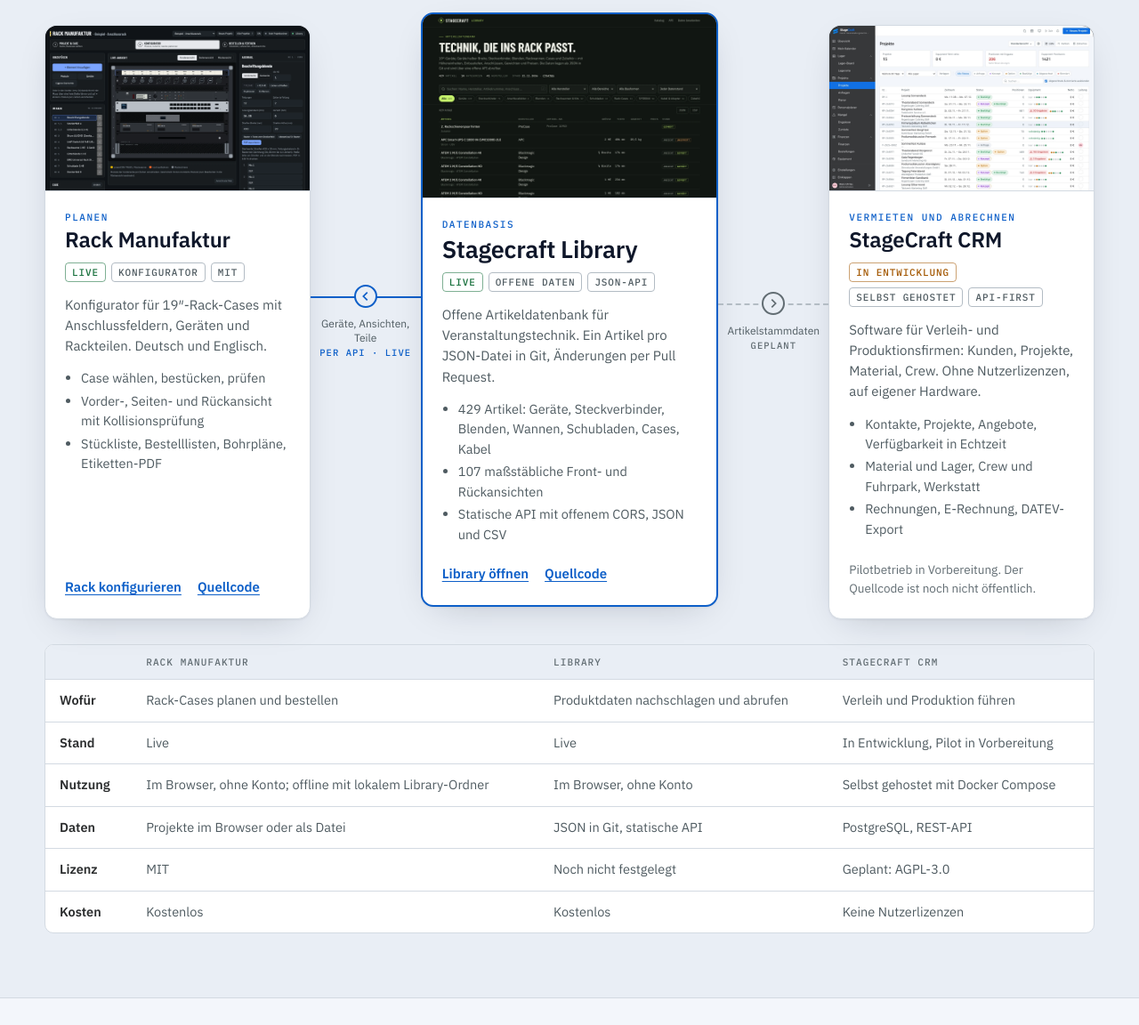
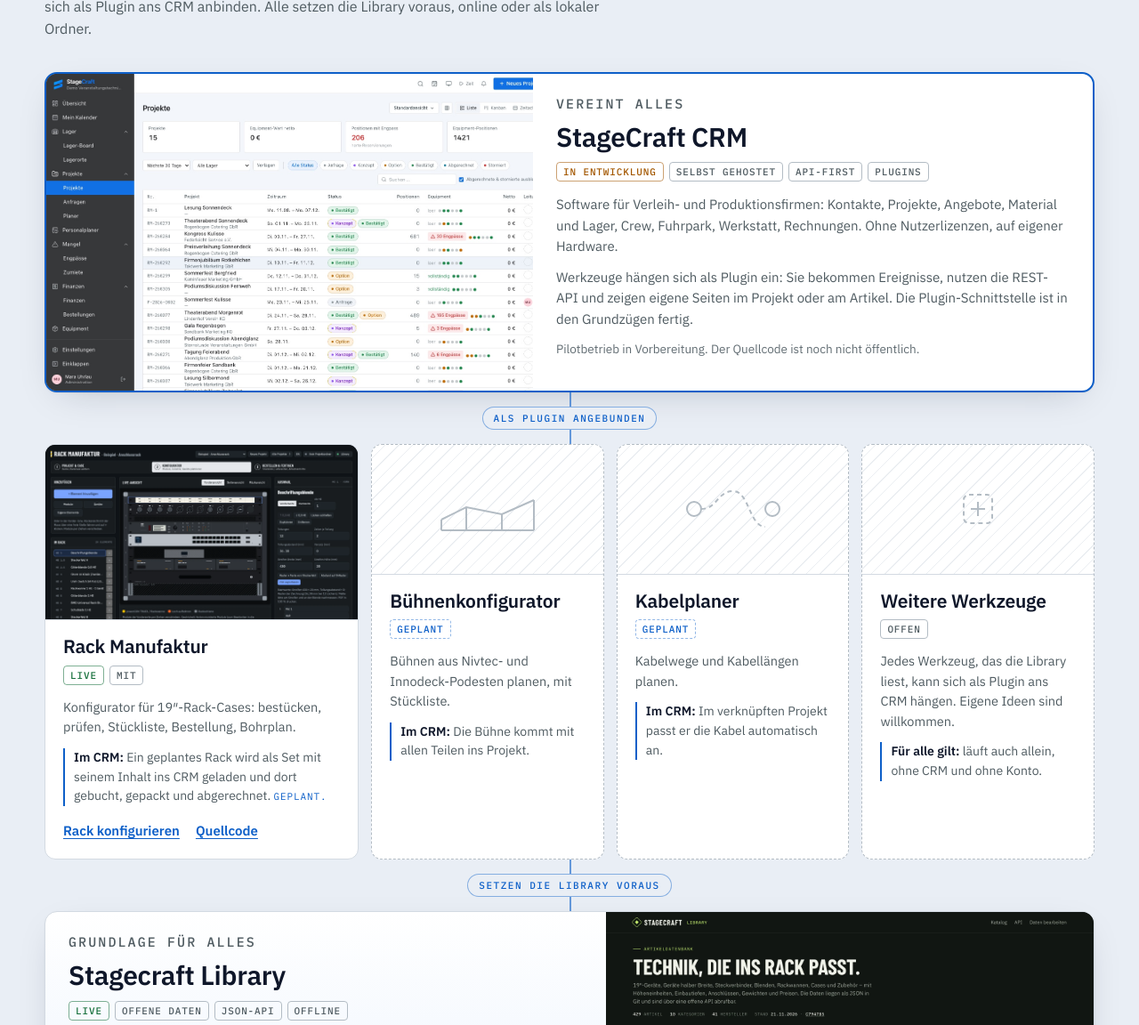
Before and after one commit to StagecraftSolutions/Website, a plain HTML site: page public/index.html in a window 1280 px wide. Shown: the part 1648-2800 px from the top of the page at 89% size. Drawn offline with Linux system fonts and the light colour scheme.

Commit message:
Aufbau: CRM vereint, Werkzeuge als Plugins, Library als Grundlage
- StageCraft CRM oben, darunter die Werkzeuge (Rack Manufaktur live,
  Bühnenkonfigurator Nivtec/Innodeck und Kabelplaner geplant, weitere
  offen), unten die Library, online oder als lokaler Ordner
- Rack-Planungen als Set ins CRM, Kabelplaner im verknüpften Projekt
  (beides als geplant gekennzeichnet)
- Hero-Text, FAQ (CRM nötig? Was ist ein Plugin?) und Fußzeile angepasst,
  Vergleichstabelle entfernt

Co-Authored-By: Claude Opus 5.5 <noreply@anthropic.com>

```diff
--- a/public/index.html
+++ b/public/index.html
@@ -114,48 +114,50 @@ figcaption{font-size:13px;color:var(--faint);margin-top:10px}
 @media (max-width:1000px){.grid{grid-template-columns:repeat(2,1fr)}.checks-head,.side{grid-template-columns:1fr;gap:16px}}
 @media (max-width:520px){.grid{grid-template-columns:1fr}}
 
-/* Projekte: Rack Manufaktur → Library → StageCraft */
+/* Aufbau: CRM oben, Werkzeuge, Library als Grundlage */
 .flowsec{background:var(--panel2)}
-.flow{display:grid;grid-template-columns:1fr 124px 1.12fr 124px 1fr;align-items:stretch;margin-top:8px}
-.node{background:var(--panel);border:1px solid var(--line);border-radius:14px;overflow:hidden;display:flex;flex-direction:column;box-shadow:var(--shadow)}
-.node.hub{border:2px solid var(--accent);transform:translateY(-14px)}
-.node .img{aspect-ratio:16/10;background:#101316;border-bottom:1px solid var(--line);overflow:hidden}
-.node .img img{width:100%;height:100%;object-fit:cover;object-position:left top}
-.node .body{padding:22px 22px 24px;display:flex;flex-direction:column;flex:1}
-.node .role{font:500 11px var(--mono);letter-spacing:.14em;text-transform:uppercase;color:var(--accent);margin:0 0 6px}
-.node h3{font-size:24px;margin-bottom:12px}
-.node.hub h3{font-size:27px}
+.stack{display:flex;flex-direction:column;margin-top:8px}
+.layer{display:grid;grid-template-columns:minmax(0,1fr) minmax(0,1.15fr);background:var(--panel);border:1px solid var(--line);border-radius:14px;overflow:hidden;box-shadow:var(--shadow)}
+.layer .img{background:#101316;overflow:hidden;min-height:260px}
+.layer .img img{width:100%;height:100%;object-fit:cover;object-position:left top}
+.layer .body,.tool .body{padding:24px 26px;display:flex;flex-direction:column}
+.layer.crm{border:2px solid var(--accent)}
+.layer.lib{grid-template-columns:minmax(0,1.15fr) minmax(0,1fr);background:linear-gradient(180deg,var(--panel),var(--accent-soft))}
+.layer.lib .img{order:2}
+.role{font:500 11px var(--mono);letter-spacing:.14em;text-transform:uppercase;color:var(--accent);margin:0 0 6px}
+.layer h3{font-size:30px;margin-bottom:12px}
+.tool h3{font-size:21px;margin-bottom:10px}
 .tags{display:flex;flex-wrap:wrap;gap:6px;margin-bottom:14px}
 .tag{font:500 11px var(--mono);letter-spacing:.08em;text-transform:uppercase;border:1px solid var(--line2);border-radius:4px;padding:3px 7px;color:var(--muted)}
 .tag.live{color:var(--ok);border-color:color-mix(in srgb,var(--ok) 55%,transparent)}
 .tag.dev{color:var(--orange);border-color:color-mix(in srgb,var(--orange) 55%,transparent)}
-.node p{color:var(--muted);margin:0 0 14px;font-size:15px}
-.node ul{margin:0 0 18px;padding-left:18px;color:var(--muted);font-size:14.5px}
-.node ul li{margin-bottom:3px}
-.node .links{margin-top:auto;display:flex;flex-wrap:wrap;gap:8px 18px;font-weight:600;font-size:15px}
-.node .links a{color:var(--accent);text-underline-offset:3px}
-.node .note{font-size:13.5px;color:var(--faint);margin:auto 0 0}
-.link{position:relative;display:flex;flex-direction:column;align-items:center;justify-content:center;gap:10px;padding:0;text-align:center}
-.link .lbl{max-width:112px}
-.link .line{position:relative;width:100%;height:26px;display:grid;place-items:center}
-.link .line:before{content:"";position:absolute;left:0;right:0;top:50%;border-top:2px solid var(--accent)}
-.link.planned .line:before{border-top:2px dashed var(--line2)}
-.link .line svg{position:relative;background:var(--panel2);color:var(--accent);border:2px solid currentColor;border-radius:50%;width:26px;height:26px;padding:4px;box-sizing:border-box}
-.link.planned .line svg{color:var(--faint)}
-.link .lbl{font:12px/1.35 var(--body);color:var(--muted)}
-.link .lbl b{font:500 10.5px var(--mono);letter-spacing:.1em;text-transform:uppercase;color:var(--accent)}
-.link.planned .lbl b{color:var(--faint)}
-@media (max-width:1060px){
-  .flow{grid-template-columns:1fr;max-width:620px;margin-inline:auto}
-  .node.hub{transform:none}
-  .link{flex-direction:row;padding:6px 0;gap:14px}
-  .link .lbl{max-width:none;text-align:left}
-  .link .line{width:26px;height:56px;flex:none}
-  .link .line:before{left:50%;right:auto;top:0;bottom:0;border-top:0;border-left:2px solid var(--accent)}
-  .link.planned .line:before{border-top:0;border-left:2px dashed var(--line2)}
-  .link .line svg{transform:rotate(90deg)}
-  .link .lbl br{display:none}
+.tag.plan{color:var(--accent);border-color:color-mix(in srgb,var(--accent) 45%,transparent);border-style:dashed}
+.layer p,.tool p{color:var(--muted);margin:0 0 12px;font-size:15px}
+.layer .note{font-size:13.5px;color:var(--faint);margin-top:auto}
+.links{margin-top:auto;display:flex;flex-wrap:wrap;gap:8px 18px;font-weight:600;font-size:15px;padding-top:4px}
+.links a{color:var(--accent);text-underline-offset:3px}
+.tools{display:grid;grid-template-columns:1.35fr 1fr 1fr 1fr;gap:14px}
+.tool{background:var(--panel);border:1px solid var(--line);border-radius:12px;overflow:hidden;display:flex;flex-direction:column}
+.tool .img{aspect-ratio:16/9;background:#101316;overflow:hidden;border-bottom:1px solid var(--line)}
+.tool .img img{width:100%;height:100%;object-fit:cover;object-position:left top}
+.tool .ph{aspect-ratio:16/9;display:grid;place-items:center;color:var(--line2);background:repeating-linear-gradient(135deg,transparent 0 10px,color-mix(in srgb,var(--line) 45%,transparent) 10px 11px);border-bottom:1px solid var(--line)}
+.tool.planned,.tool.more{border-style:dashed;border-color:var(--line2)}
+.tool .body{padding:18px 20px 20px;flex:1}
+.tool p{font-size:14.5px}
+.crm-hint{border-left:2px solid var(--accent);padding-left:10px;font-size:14px!important}
+.crm-hint b{color:var(--head);font-weight:600}
+.crm-hint i{color:var(--accent);font-style:normal;font-family:var(--mono);font-size:11px;letter-spacing:.08em;text-transform:uppercase}
+.band{position:relative;height:58px;display:grid;place-items:center}
+.band:before{content:"";position:absolute;left:50%;top:0;bottom:0;width:2px;background:var(--accent);opacity:.6}
+.band span{position:relative;font:500 11px var(--mono);letter-spacing:.14em;text-transform:uppercase;color:var(--accent);background:var(--panel2);padding:5px 12px;border:1px solid color-mix(in srgb,var(--accent) 45%,transparent);border-radius:20px}
+@media (max-width:1060px){.tools{grid-template-columns:1fr 1fr}}
+@media (max-width:760px){
+  .layer,.layer.lib{grid-template-columns:1fr}
+  .layer.lib .img{order:0}
+  .layer .img{min-height:0;aspect-ratio:16/10}
+  .layer h3{font-size:25px}
 }
+@media (max-width:560px){.tools{grid-template-columns:1fr}}
 
 /* Vergleich */
 .tablewrap{margin-top:28px;overflow-x:auto;border:1px solid var(--line);border-radius:10px;background:var(--panel)}
@@ -214,7 +216,7 @@ footer{padding:48px 0 40px}
   <div class="wrap">
     <a class="logo" href="./" aria-label="Stagecraft Solutions, Startseite"><svg class="mark" viewBox="0 0 362 370" aria-hidden="true"><defs><linearGradient id="mk1" x1="0" y1="0" x2="1" y2="1"><stop offset="0" stop-color="#08BFFF"/><stop offset="1" stop-color="#0757FF"/></linearGradient></defs><g fill="url(#mk1)"><path d="M18 105 L344 0 L344 91 Q344 110 326 117 L18 216 Z"/><path d="M18 278 L270 202 Q296 194 270 181 L151 150 L344 169 L344 244 Q344 266 323 273 L18 370 Z"/></g></svg>Stagecraft <small>Solutions</small></a>
     <nav aria-label="Abschnitte">
-      <a href="#projekte">Projekte</a>
+      <a href="#projekte">Aufbau</a>
       <a href="#pruefungen">Prüfungen</a>
       <a href="#offen">Offene Daten</a>
       <a href="#faq">FAQ</a>
@@ -230,7 +232,7 @@ footer{padding:48px 0 40px}
   <div class="wrap">
     <p class="eyebrow">Werkzeuge für Veranstaltungstechnik</p>
     <h1 id="hero-h">Racks planen, die <em>wirklich passen.</em></h1>
-    <p class="lead">Eine offene Datenbank mit Geräten und Rackteilen, ein Konfigurator für 19″-Rack-Cases und eine Software für Verleih und Produktion. Library und Konfigurator sind kostenlos und brauchen kein Konto.</p>
+    <p class="lead">Eine offene Datenbank mit Geräten und Rackteilen als Grundlage. Darauf Werkzeuge wie der Konfigurator für 19″-Rack-Cases, die allein laufen oder als Plugin im StageCraft CRM. Library und Konfigurator sind kostenlos und brauchen kein Konto.</p>
     <div class="btns">
       <a class="btn primary" href="https://rack.stagecraft.solutions/">Rack konfigurieren
         <svg width="16" height="16" viewBox="0 0 16 16" aria-hidden="true"><path d="M3 8h9M8.5 4.5 12 8l-3.5 3.5" fill="none" stroke="currentColor" stroke-width="1.8"/></svg></a>
@@ -257,90 +259,87 @@ footer{padding:48px 0 40px}
   </div>
 </section>
 
-<!-- 3 · Die drei Projekte -->
+<!-- 3 · Aufbau: CRM, Tools, Library -->
 <section id="projekte" class="flowsec" aria-labelledby="pj-h">
   <div class="wrap">
-    <p class="eyebrow">Die drei Projekte</p>
-    <h2 id="pj-h">Drei Werkzeuge, ein Datenbestand.</h2>
-    <p class="sub">Die Rack Manufaktur holt ihre Geräte und Teile aus der Library. Die Library soll auch StageCraft mit Artikelstammdaten versorgen. Jedes Werkzeug lässt sich auch allein nutzen.</p>
+    <p class="eyebrow">Aufbau</p>
+    <h2 id="pj-h">Ein CRM, viele Werkzeuge, eine Library.</h2>
+    <p class="sub">Das StageCraft CRM führt alles zusammen. Die Werkzeuge laufen allein im Browser und lassen sich als Plugin ans CRM anbinden. Alle setzen die Library voraus, online oder als lokaler Ordner.</p>
 
-    <div class="flow">
-      <article class="node">
-        <div class="img"><img src="assets/img/rack-manufaktur-konfigurator.webp" width="2880" height="1800" loading="lazy" alt="Rack Manufaktur: Konfigurator mit Vorderansicht eines bestückten Racks."></div>
+    <div class="stack">
+      <!-- Ebene 1: CRM -->
+      <article class="layer crm" id="stagecraft">
+        <div class="img"><img src="assets/img/stagecraft-projekte.jpg" width="1440" height="900" loading="lazy" alt="StageCraft: Projektliste mit Status, Zeitraum, Fortschritt in sechs Bereichen und Engpass-Hinweisen."></div>
         <div class="body">
-          <p class="role">Planen</p>
-          <h3>Rack Manufaktur</h3>
-          <div class="tags"><span class="tag live">Live</span><span class="tag">Konfigurator</span><span class="tag">MIT</span></div>
-          <p>Konfigurator für 19″-Rack-Cases mit Anschlussfeldern, Geräten und Rackteilen. Deutsch und Englisch.</p>
-          <ul>
-            <li>Case wählen, bestücken, prüfen</li>
-            <li>Vorder-, Seiten- und Rückansicht mit Kollisionsprüfung</li>
-            <li>Stückliste, Bestelllisten, Bohrpläne, Etiketten-PDF</li>
-          </ul>
-          <div class="links"><a href="https://rack.stagecraft.solutions/">Rack konfigurieren</a><a href="https://github.com/StagecraftSolutions/Rackmanufactur" rel="noopener">Quellcode</a></div>
+          <p class="role">Vereint alles</p>
+          <h3>StageCraft CRM</h3>
+          <div class="tags"><span class="tag dev">In Entwicklung</span><span class="tag">Selbst gehostet</span><span class="tag">API-first</span><span class="tag">Plugins</span></div>
+          <p>Software für Verleih- und Produktionsfirmen: Kontakte, Projekte, Angebote, Material und Lager, Crew, Fuhrpark, Werkstatt, Rechnungen. Ohne Nutzerlizenzen, auf eigener Hardware.</p>
+          <p>Werkzeuge hängen sich als Plugin ein: Sie bekommen Ereignisse, nutzen die REST-API und zeigen eigene Seiten im Projekt oder am Artikel. Die Plugin-Schnittstelle ist in den Grundzügen fertig.</p>
+          <p class="note">Pilotbetrieb in Vorbereitung. Der Quellcode ist noch nicht öffentlich.</p>
         </div>
       </article>
 
-      <div class="link live" aria-label="Verbindung: Library liefert Geräte, Ansichten und Teile per API an die Rack Manufaktur, live">
-        <span class="line" aria-hidden="true"><svg viewBox="0 0 16 16" width="14" height="14"><path d="M10 3 5 8l5 5" fill="none" stroke="currentColor" stroke-width="2"/></svg></span>
-        <span class="lbl">Geräte, Ansichten, Teile <br><b>per API · live</b></span>
+      <div class="band" aria-hidden="true"><span>als Plugin angebunden</span></div>
+
+      <!-- Ebene 2: Werkzeuge -->
+      <div class="tools">
+        <article class="tool">
+          <div class="img"><img src="assets/img/rack-manufaktur-konfigurator.webp" width="2880" height="1800" loading="lazy" alt="Rack Manufaktur: Konfigurator mit Vorderansicht eines bestückten Racks."></div>
+          <div class="body">
+            <h3>Rack Manufaktur</h3>
+            <div class="tags"><span class="tag live">Live</span><span class="tag">MIT</span></div>
+            <p>Konfigurator für 19″-Rack-Cases: bestücken, prüfen, Stückliste, Bestellung, Bohrplan.</p>
+            <p class="crm-hint"><b>Im CRM:</b> Ein geplantes Rack wird als Set mit seinem Inhalt ins CRM geladen und dort gebucht, gepackt und abgerechnet. <i>Geplant.</i></p>
+            <div class="links"><a href="https://rack.stagecraft.solutions/">Rack konfigurieren</a><a href="https://github.com/StagecraftSolutions/Rackmanufactur" rel="noopener">Quellcode</a></div>
+          </div>
+        </article>
+        <article class="tool planned">
+          <div class="ph" aria-hidden="true"><svg viewBox="0 0 120 64" width="120" height="64"><path d="M8 44 36 30l40 8 36-16" fill="none" stroke="currentColor" stroke-width="2"/><path d="M8 44v12M36 30v26M76 38v18M112 22v34" stroke="currentColor" stroke-width="2"/><path d="M8 56h104" stroke="currentColor" stroke-width="2"/></svg></div>
+          <div class="body">
+            <h3>Bühnenkonfigurator</h3>
+            <div class="tags"><span class="tag plan">Geplant</span></div>
+            <p>Bühnen aus Nivtec- und Innodeck-Podesten planen, mit Stückliste.</p>
+            <p class="crm-hint"><b>Im CRM:</b> Die Bühne kommt mit allen Teilen ins Projekt.</p>
+          </div>
+        </article>
+        <article class="tool planned">
+          <div class="ph" aria-hidden="true"><svg viewBox="0 0 120 64" width="120" height="64"><circle cx="16" cy="32" r="8" fill="none" stroke="currentColor" stroke-width="2"/><circle cx="104" cy="32" r="8" fill="none" stroke="currentColor" stroke-width="2"/><path d="M24 32c18 0 18-20 36-20s18 40 36 40" fill="none" stroke="currentColor" stroke-width="2" stroke-dasharray="5 4"/></svg></div>
+          <div class="body">
+            <h3>Kabelplaner</h3>
+            <div class="tags"><span class="tag plan">Geplant</span></div>
+            <p>Kabelwege und Kabellängen planen.</p>
+            <p class="crm-hint"><b>Im CRM:</b> Im verknüpften Projekt passt er die Kabel automatisch an.</p>
+          </div>
+        </article>
+        <article class="tool more">
+          <div class="ph" aria-hidden="true"><svg viewBox="0 0 120 64" width="120" height="64"><rect x="44" y="16" width="32" height="32" rx="6" fill="none" stroke="currentColor" stroke-width="2" stroke-dasharray="5 4"/><path d="M60 24v16M52 32h16" stroke="currentColor" stroke-width="2"/></svg></div>
+          <div class="body">
+            <h3>Weitere Werkzeuge</h3>
+            <div class="tags"><span class="tag">Offen</span></div>
+            <p>Jedes Werkzeug, das die Library liest, kann sich als Plugin ans CRM hängen. Eigene Ideen sind willkommen.</p>
+            <p class="crm-hint"><b>Für alle gilt:</b> läuft auch allein, ohne CRM und ohne Konto.</p>
+          </div>
+        </article>
       </div>
 
-      <article class="node hub">
+      <div class="band up" aria-hidden="true"><span>setzen die Library voraus</span></div>
+
+      <!-- Ebene 3: Library -->
+      <article class="layer lib">
         <div class="img"><img src="assets/img/library-katalog.webp" width="2880" height="1800" loading="lazy" alt="Katalogseite der Stagecraft Library mit Suchfeld, Filtern nach Hersteller und Kategorie und einer Tabelle mit Artikeln, Maßen und Prüfstatus."></div>
         <div class="body">
-          <p class="role">Datenbasis</p>
+          <p class="role">Grundlage für alles</p>
           <h3>Stagecraft Library</h3>
-          <div class="tags"><span class="tag live">Live</span><span class="tag">Offene Daten</span><span class="tag">JSON-API</span></div>
-          <p>Offene Artikeldatenbank für Veranstaltungstechnik. Ein Artikel pro JSON-Datei in Git, Änderungen per Pull Request.</p>
-          <ul>
-            <li>429 Artikel: Geräte, Steckverbinder, Blenden, Wannen, Schubladen, Cases, Kabel</li>
-            <li>107 maßstäbliche Front- und Rückansichten</li>
-            <li>Statische API mit offenem CORS, JSON und CSV</li>
-          </ul>
-          <div class="links"><a href="https://library.stagecraft.solutions/">Library öffnen</a><a href="https://github.com/StagecraftSolutions/Library" rel="noopener">Quellcode</a></div>
-        </div>
-      </article>
-
-      <div class="link planned" aria-label="Verbindung: Library soll StageCraft mit Artikelstammdaten versorgen, geplant">
-        <span class="line" aria-hidden="true"><svg viewBox="0 0 16 16" width="14" height="14"><path d="M6 3l5 5-5 5" fill="none" stroke="currentColor" stroke-width="2"/></svg></span>
-        <span class="lbl">Artikelstammdaten <br><b>geplant</b></span>
-      </div>
-
-      <article class="node" id="stagecraft">
-        <div class="img"><img src="assets/img/stagecraft-projekte.jpg" width="1440" height="900" loading="lazy" alt="StageCraft: Projektliste mit Status, Zeitraum, Fortschritt in sechs Bereichen und Engpass-Hinweisen."></div>
-        <div class="body">
-          <p class="role">Vermieten und abrechnen</p>
-          <h3>StageCraft CRM</h3>
-          <div class="tags"><span class="tag dev">In Entwicklung</span><span class="tag">Selbst gehostet</span><span class="tag">API-first</span></div>
-          <p>Software für Verleih- und Produktionsfirmen: Kunden, Projekte, Material, Crew. Ohne Nutzerlizenzen, auf eigener Hardware.</p>
-          <ul>
-            <li>Kontakte, Projekte, Angebote, Verfügbarkeit in Echtzeit</li>
-            <li>Material und Lager, Crew und Fuhrpark, Werkstatt</li>
-            <li>Rechnungen, E-Rechnung, DATEV-Export</li>
-          </ul>
-          <p class="note">Pilotbetrieb in Vorbereitung. Der Quellcode ist noch nicht öffentlich.</p>
+          <div class="tags"><span class="tag live">Live</span><span class="tag">Offene Daten</span><span class="tag">JSON-API</span><span class="tag">Offline</span></div>
+          <p>Offene Artikeldatenbank für Veranstaltungstechnik: 429 Artikel und 107 maßstäbliche Ansichten, ein Artikel pro JSON-Datei in Git, Änderungen per Pull Request.</p>
+          <p>Die Werkzeuge laden sie über die API von <code>library.stagecraft.solutions</code> oder aus einem geklonten Ordner auf dem eigenen Rechner, ganz ohne Internet.</p>
+          <div class="links"><a href="https://library.stagecraft.solutions/">Library öffnen</a><a href="https://github.com/StagecraftSolutions/Library" rel="noopener">Quellcode</a><a href="#offen">Daten abrufen</a></div>
         </div>
       </article>
     </div>
-
-    <div class="tablewrap">
-      <table>
-        <caption class="sr" style="position:absolute;left:-9999px">Die drei Projekte im Vergleich</caption>
-        <thead><tr><th scope="col"></th><th scope="col">Rack Manufaktur</th><th scope="col">Library</th><th scope="col">StageCraft CRM</th></tr></thead>
-        <tbody>
-          <tr><th scope="row">Wofür</th><td>Rack-Cases planen und bestellen</td><td>Produktdaten nachschlagen und abrufen</td><td>Verleih und Produktion führen</td></tr>
-          <tr><th scope="row">Stand</th><td>Live</td><td>Live</td><td>In Entwicklung, Pilot in Vorbereitung</td></tr>
-          <tr><th scope="row">Nutzung</th><td>Im Browser, ohne Konto; offline mit lokalem Library-Ordner</td><td>Im Browser, ohne Konto</td><td>Selbst gehostet mit Docker Compose</td></tr>
-          <tr><th scope="row">Daten</th><td>Projekte im Browser oder als Datei</td><td>JSON in Git, statische API</td><td>PostgreSQL, REST-API</td></tr>
-          <tr><th scope="row">Lizenz</th><td>MIT</td><td>Noch nicht festgelegt</td><td>Geplant: AGPL-3.0</td></tr>
-          <tr><th scope="row">Kosten</th><td>Kostenlos</td><td>Kostenlos</td><td>Keine Nutzerlizenzen</td></tr>
-        </tbody>
-      </table>
-    </div>
   </div>
 </section>
-
 
 <!-- 4 · Prüfungen -->
 <section id="pruefungen" aria-labelledby="pr-h">
@@ -471,6 +470,14 @@ footer{padding:48px 0 40px}
         <p>Der Konfigurator speichert den letzten Stand der Library im Browser. Nur der erste Start braucht eine Verbindung. Jedes Projekt enthält die Daten, die es nutzt, und öffnet sich auch offline. Ganz ohne Internet liest er einen geklonten Library-Ordner.</p>
       </div>
       <div>
+        <h3>Brauche ich das CRM für die Werkzeuge?</h3>
+        <p>Nein. Jedes Werkzeug läuft allein im Browser. Das CRM ist der Ort, an dem alles zusammenläuft: Ein geplantes Rack wird dort zum Set, eine Bühne zum Material im Projekt. Diese Anbindungen sind geplant.</p>
+      </div>
+      <div>
+        <h3>Was ist ein Plugin?</h3>
+        <p>Ein eigener Dienst, der sich ans StageCraft CRM anbindet. Er bekommt Ereignisse, nutzt die REST-API und zeigt eigene Seiten im Projekt oder am Artikel. Im CRM selbst läuft kein fremder Code.</p>
+      </div>
+      <div>
         <h3>Kann ich das selbst hosten?</h3>
         <p>Ja. Library und Rack Manufaktur sind statische Seiten ohne Build-Schritt, jeder Webserver reicht. Eigene Impressums- und Datenschutzseiten musst du ersetzen. StageCraft läuft als Docker-Compose-Stack.</p>
       </div>
@@ -498,14 +505,14 @@ footer{padding:48px 0 40px}
     <div class="foot">
       <div>
         <a class="logo" href="./"><svg class="mark" viewBox="0 0 362 370" aria-hidden="true"><defs><linearGradient id="mk2" x1="0" y1="0" x2="1" y2="1"><stop offset="0" stop-color="#08BFFF"/><stop offset="1" stop-color="#0757FF"/></linearGradient></defs><g fill="url(#mk2)"><path d="M18 105 L344 0 L344 91 Q344 110 326 117 L18 216 Z"/><path d="M18 278 L270 202 Q296 194 270 181 L151 150 L344 169 L344 244 Q344 266 323 273 L18 370 Z"/></g></svg>Stagecraft <small>Solutions</small></a>
-        <p>Offene Daten und Werkzeuge für Veranstaltungstechnik: Library, Rack Manufaktur und StageCraft.</p>
+        <p>Offene Daten und Werkzeuge für Veranstaltungstechnik: die Library als Grundlage, Werkzeuge wie die Rack Manufaktur und das StageCraft CRM.</p>
       </div>
       <div>
         <h4>Werkzeuge</h4>
         <ul>
           <li><a href="https://library.stagecraft.solutions/">Library</a></li>
           <li><a href="https://rack.stagecraft.solutions/">Rack Manufaktur</a></li>
-          <li><a href="#stagecraft">StageCraft</a></li>
+          <li><a href="#stagecraft">StageCraft CRM</a></li>
         </ul>
       </div>
       <div>
```
